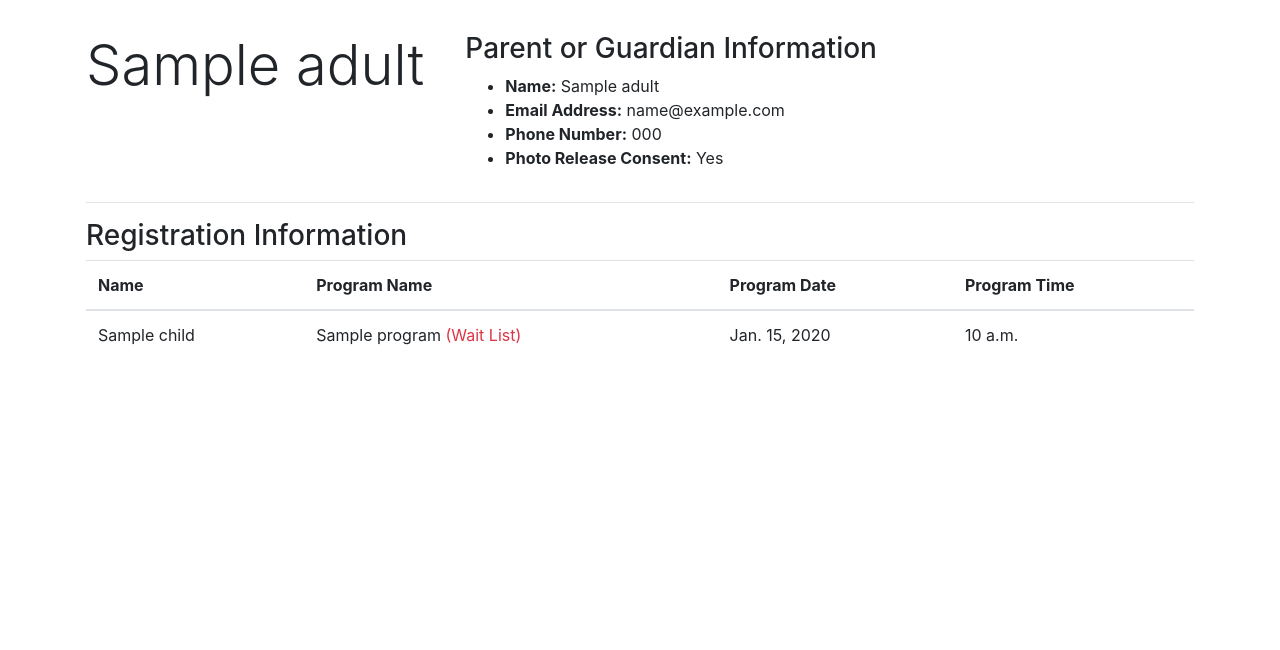
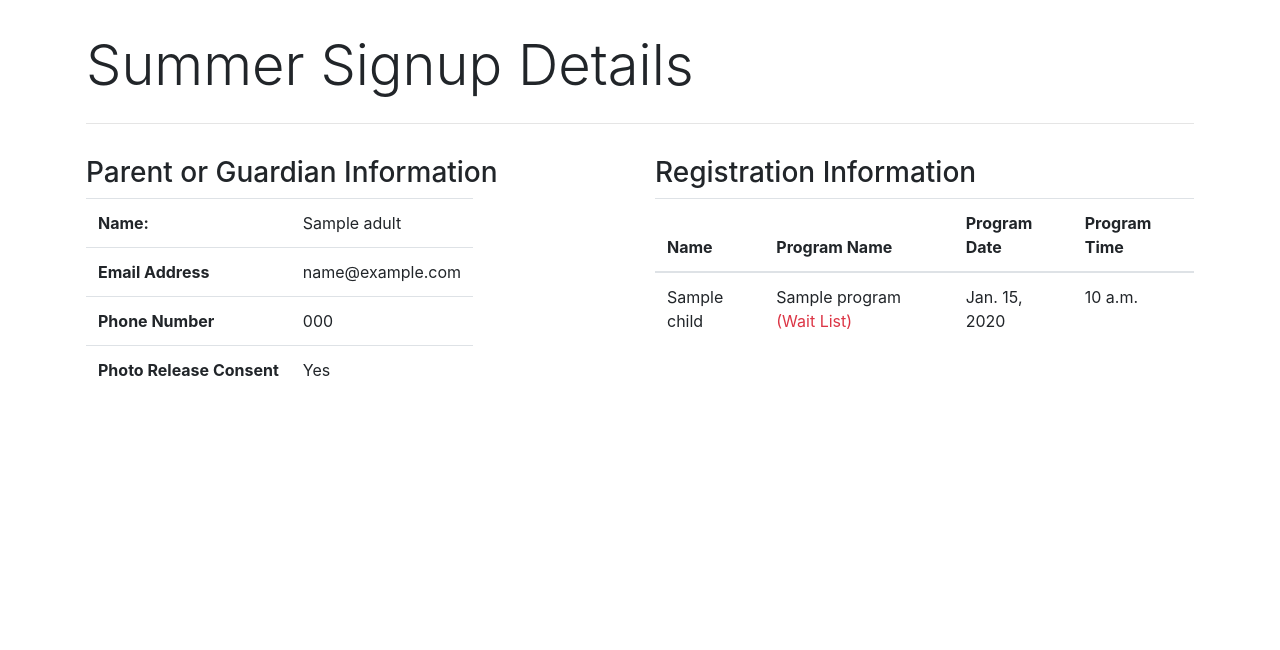
Before and after one commit to joseph-turk/summerreading, a Django app: page /patrons/00000000-0000-0000-0000-000000000001 in a window 1280 px wide. Shown: the part 56-706 px from the top of the page. Run offline with Django 3.2, Linux system fonts and the light colour scheme; a user stored in the database is signed in; tables that the repository leaves empty hold one stand-in row (values such as "Sample post"); some libraries are stand-ins or nearby versions.

Commit message:
Improve print view for patrons

```diff
--- a/app/templates/patrons/detail.html
+++ b/app/templates/patrons/detail.html
@@ -3,27 +3,41 @@
 {% block content %}
 
 <div class="row">
-  <div class="col-lg-4">
-    <h2 class="display-4 mb-4">{{ patron.name }}</h2>
-  </div>
-
-  <div class="col-lg-8">
-    <h3>Parent or Guardian Information</h3>
-
-    <ul>
-      <li><strong>Name:</strong> {{ patron.name }}</li>
-      <li><strong>Email Address:</strong> {{ patron.email }}</li>
-      <li><strong>Phone Number:</strong> {{ patron.phone }}</li>
-      <li><strong>Photo Release Consent:</strong> {{ patron.photo_release|yesno:"Yes,No" }}</li>
-    </ul>
+  <div class="col">
+    <h2 class="display-4">Summer Signup Details</h2>
   </div>
 </div>
 
 <hr>
 
 <div class="row">
-  <div class="col-12">
-    <h3>Registration Information</h3>
+  <div class="col-xl">
+    <h3 class="mt-3">Parent or Guardian Information</h3>
+
+    <table style="width:auto" class="table">
+      <tbody>
+        <tr>
+          <th>Name:</th>
+          <td>{{ patron.name }}</td>
+        </tr>
+        <tr>
+          <th>Email Address</th>
+          <td>{{ patron.email }}</td>
+        </tr>
+        <tr>
+          <th>Phone Number</th>
+          <td>{{ patron.phone }}</td>
+        </tr>
+        <tr>
+          <th>Photo Release Consent</th>
+          <td>{{ patron.photo_release|yesno:"Yes,No" }}</td>
+        </tr>
+      </tbody>
+    </table>
+  </div>
+
+  <div class="col-xl">
+    <h3 class="mt-3">Registration Information</h3>
 
     <table class="table">
       <thead>
```
